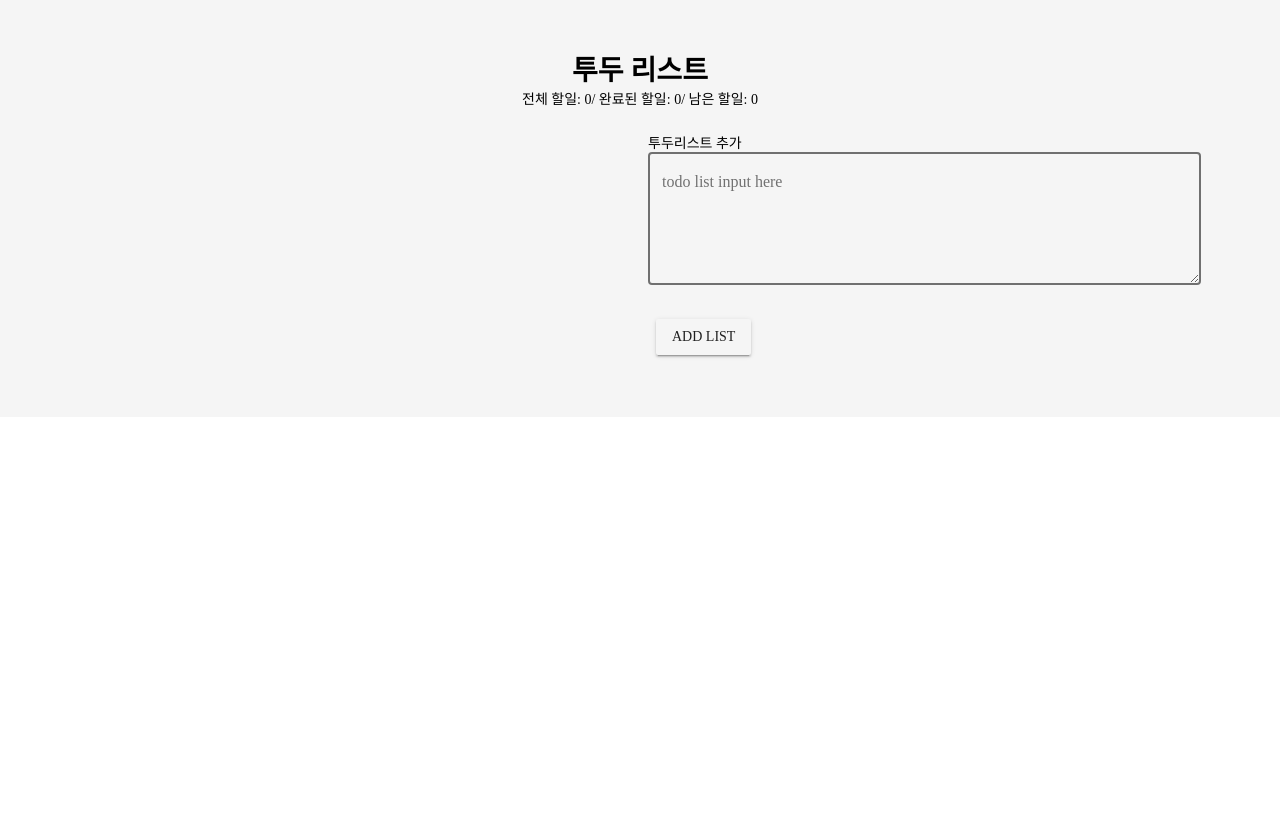
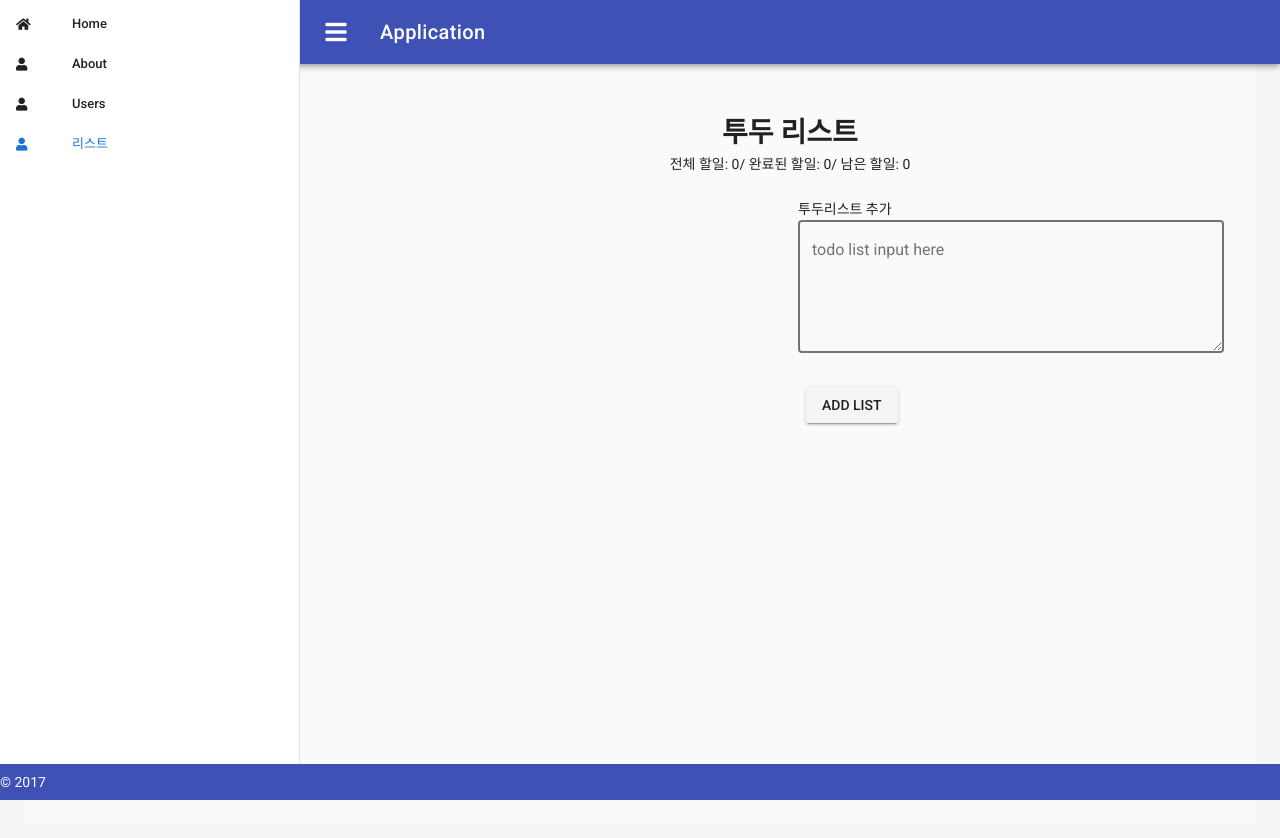
Before and after one commit to Tonyzorz/Vue_study, a Vue app: page /todoList in a window 1280 px wide. Shown: the top 838 px of the page. Before the commit the page ends 800 px from the top, so only its background shows below. Built offline with nearby package versions, Linux system fonts and the light colour scheme.

Commit message:
vue playlist 4번째 vue router의 guard 현재 진행중.
https://www.youtube.com/watch?v=MDdjqZ6VFWY&list=PLZzSdj89sCN0IRcwT4lJWg_qgfBFmcF6A&index=7

```diff
--- a/package.json
+++ b/package.json
@@ -11,7 +11,9 @@
     "vue": "^2.5.17",
     "vue-router": "^3.0.1",
     "vuetify": "^1.2.0",
-    "vuex": "^3.0.1"
+    "vuex": "^3.0.1",
+    "process": "^0.11.10",
+    "dotenv": "^10.0.0"
   },
   "devDependencies": {
     "@vue/cli-plugin-babel": "^3.0.3",
--- a/src/App.vue
+++ b/src/App.vue
@@ -1,19 +1,99 @@
 <template>
   <v-container class="grey lighten-4" fluid>
+    <v-app id="inspire">
+      <v-navigation-drawer
+          v-model="drawer"
+          fixed
+          app
+      >
+        <v-list dense>
+<!--          <v-list-tile @click="$router.push({name: 'home'})">-->
+          <v-list-tile router :to="{name: 'home'}" exact>
+            <v-list-tile-action>
+              <i class="fas fa-home"></i>
+            </v-list-tile-action>
+            <v-list-tile-content>
+              <v-list-tile-title>Home</v-list-tile-title>
+            </v-list-tile-content>
+          </v-list-tile>
+<!--          <v-list-tile @click="$router.push({path: '/about'})">-->
+          <v-list-tile router :to="{path: '/about'}" exact>
+            <v-list-tile-action>
+              <i class="fas fa-user"></i>
+            </v-list-tile-action>
+            <v-list-tile-content>
+              <v-list-tile-title>About</v-list-tile-title>
+            </v-list-tile-content>
+          </v-list-tile>
+<!--          <v-list-tile router :to="{
+            name: 'users',
+            params: {
+              userId: 4321,
+              name: 'hoza'
+            },
+            query: {
+              group: 'member',
+              category: 'trial',
+            },
+            }" exact
+          >-->
+          <v-list-tile router :to="{name: 'users'}" exact>
+            <v-list-tile-action>
+              <i class="fas fa-user"></i>
+            </v-list-tile-action>
+            <v-list-tile-content>
+              <v-list-tile-title>Users</v-list-tile-title>
+            </v-list-tile-content>
+          </v-list-tile>
+          <v-list-tile router :to="{path: '/todoList'}" exact>
+            <v-list-tile-action>
+              <i class="fas fa-user"></i>
+            </v-list-tile-action>
+            <v-list-tile-content>
+              <v-list-tile-title>리스트</v-list-tile-title>
+            </v-list-tile-content>
+          </v-list-tile>
+        </v-list>
+      </v-navigation-drawer>
+      <v-toolbar color="indigo" dark fixed app>
+        <v-toolbar-side-icon @click.stop="drawer = !drawer"></v-toolbar-side-icon>
+        <v-toolbar-title>Application</v-toolbar-title>
+      </v-toolbar>
+      <v-content>
+        <router-view></router-view>
+      </v-content>
+      <v-footer color="indigo" app>
+        <span class="white--text">&copy; 2017</span>
+      </v-footer>
+    </v-app>
+<!--
     <v-layout row wrap>
       <v-flex xs12>
         <Home/>
       </v-flex>
     </v-layout>
+-->
+
   </v-container>
 </template>
 
 <script>
-import Home from "./components/Home.vue"
+//import Home from "./components/TodoList.vue"
 
 export default {
   components: {
-    Home
+   //Home
+  },
+  data: () => ({
+    drawer: null
+  }),
+  props: {
+    source: String
+  },
+  methods : {
+    test() {
+      alert("click")
+    },
   }
 }
 </script>
--- a/src/router.js
+++ b/src/router.js
@@ -3,6 +3,15 @@ import Router from 'vue-router'
 import Home from './views/Home.vue'
 
 Vue.use(Router)
+
+const About = () => {
+  return import(/* webpackChunkName: "about" */ './views/About.vue')
+}
+
+const Users = () => import(/* webpackChunkName: "about" */ './views/Users.vue')
+const UsersDetail = () => import(/* webpackChunkName: "about" */ './views/UsersDetail.vue')
+const UsersEdit = () => import(/* webpackChunkName: "about" */ './views/UsersEdit.vue')
+const TodoList = () => import(/* webpackChunkName: "about" */ './components/TodoList.vue')
 
 export default new Router({
   mode: 'history',
@@ -19,7 +28,39 @@ export default new Router({
       // route level code-splitting
       // this generates a separate chunk (about.[hash].js) for this route
       // which is lazy-loaded when the route is visited.
-      component: () => import(/* webpackChunkName: "about" */ './views/About.vue')
-    }
+      component: About
+    },
+    {
+      path: '/users',
+      name: 'users',
+      beforeEnter: (to, from, next) => {
+        console.log('to: ', to, 'from: ', from)
+        if(isUserLogin === true) {
+          next()
+
+        } else {
+          next()
+
+        }
+      },
+      component: Users,
+      children:[
+        {
+          path: ':id',
+          name: 'users-detail',
+          component: UsersDetail,
+        },
+        {
+          path: ':id/edit',
+          name: 'users-edit',
+          component: UsersEdit,
+        },
+      ]
+    },
+    {
+      path: '/todoList',
+      name: 'todoList',
+      component: TodoList
+    },
   ]
 })
--- a/src/views/About.vue
+++ b/src/views/About.vue
@@ -0,0 +1,9 @@
+<template>
+  <div class="text-xs-center">
+    This is about page
+    클릭
+    <router-link :to="{name: 'home'}">
+      <h1>클릭</h1>
+    </router-link>
+  </div>
+</template>
--- /dev/null
+++ b/src/views/Users.vue
@@ -0,0 +1,55 @@
+<template>
+<!--    <p>이 유저는 현재 유저 번호가 {{ userId}} 입니다</p>
+    <h1>group : {{ $route.params.name }}</h1>
+    <h1>category: {{ $route.query }}</h1>
+    <h1>name: {{ $route.quey.name }}</h1>
+    <h1>address: {{ $route.query.address }}</h1>-->
+  <v-layout row wrap pt-5 text-xs-center>
+    <v-flex xs12>
+      <h1>Users</h1>
+      <p>유저를 검색해주세요</p>
+    </v-flex>
+    <v-flex xs12>
+      <v-text-field
+          label="enter user id"
+          v-model="userId"
+      >
+      </v-text-field>
+<!--      <v-btn @click="$router.push({path: `users/${userId}`})">검색</v-btn>-->
+      <v-btn @click="$router.push({
+        name: 'users-detail',
+        params: {
+          id:userId
+        }
+      })">검색</v-btn>
+    </v-flex>
+    <v-flex>
+      <router-view></router-view>
+    </v-flex>
+  </v-layout>
+</template>
+
+<script>
+export default {
+  name: "Users",
+  data() {
+    return {
+      userId: null
+    }
+  },
+  computed: {
+    /*userId() {
+      return this.$route.params.userId
+    }*/
+  },
+  created() {
+    console.log('router', this.$router)
+    console.log('route', this.$route)
+  },
+
+}
+</script>
+
+<style scoped>
+
+</style>
--- /dev/null
+++ b/src/views/UsersDetail.vue
@@ -0,0 +1,35 @@
+<template>
+  <div>
+    유저번호 :
+    {{userId}}
+    <v-btn @click="edit" small>수정</v-btn>
+  </div>
+</template>
+
+<script>
+export default {
+  name: "UsersDetail",
+  data() {
+    return {
+      id: 'test'
+    }
+  },
+  computed: {
+    userId() {
+      console.log('Entered userdetail vue ')
+      this.id = this.$route.params.id
+      return this.id
+    },
+  },
+  methods: {
+    edit() {
+      //this.$router.push({name: 'users-edit'})
+      this.$router.push({path: `${this.userId}/edit`})
+    },
+  }
+}
+</script>
+
+<style scoped>
+
+</style>
--- /dev/null
+++ b/src/views/UsersEdit.vue
@@ -0,0 +1,15 @@
+<template>
+  <div>
+    <h1>Users Edit</h1>
+  </div>
+</template>
+
+<script>
+export default {
+  name: "UsersEdit",
+}
+</script>
+
+<style scoped>
+
+</style>
```
Also changed, not shown: src/components/TodoList.vue (renamed from src/components/Home.vue), 2 other files (tests, documents, lock files or other folders).
